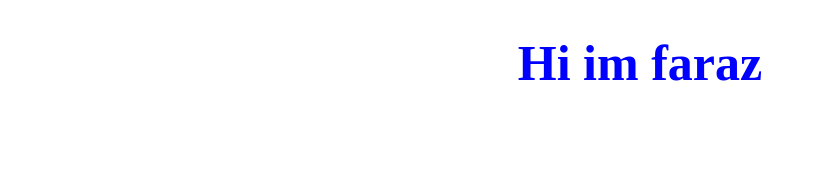
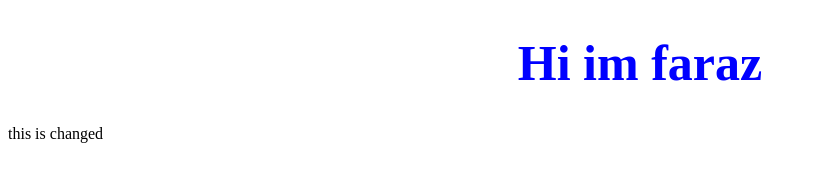
Before and after one commit to Thedeveloper28/local-repo, a plain HTML site: page index.html in a window 1280 px wide. Shown: the whole page, without its empty margins (0-815 px from the left). Drawn offline with Linux system fonts and the light colour scheme.

Commit message:
done changes

```diff
--- a/index.html
+++ b/index.html
@@ -9,6 +9,7 @@
 <body>
     <div>
         <h1>Hi im faraz</h1>
+        <p>this is changed</p>
     </div>
 </body>
 </html>
```
